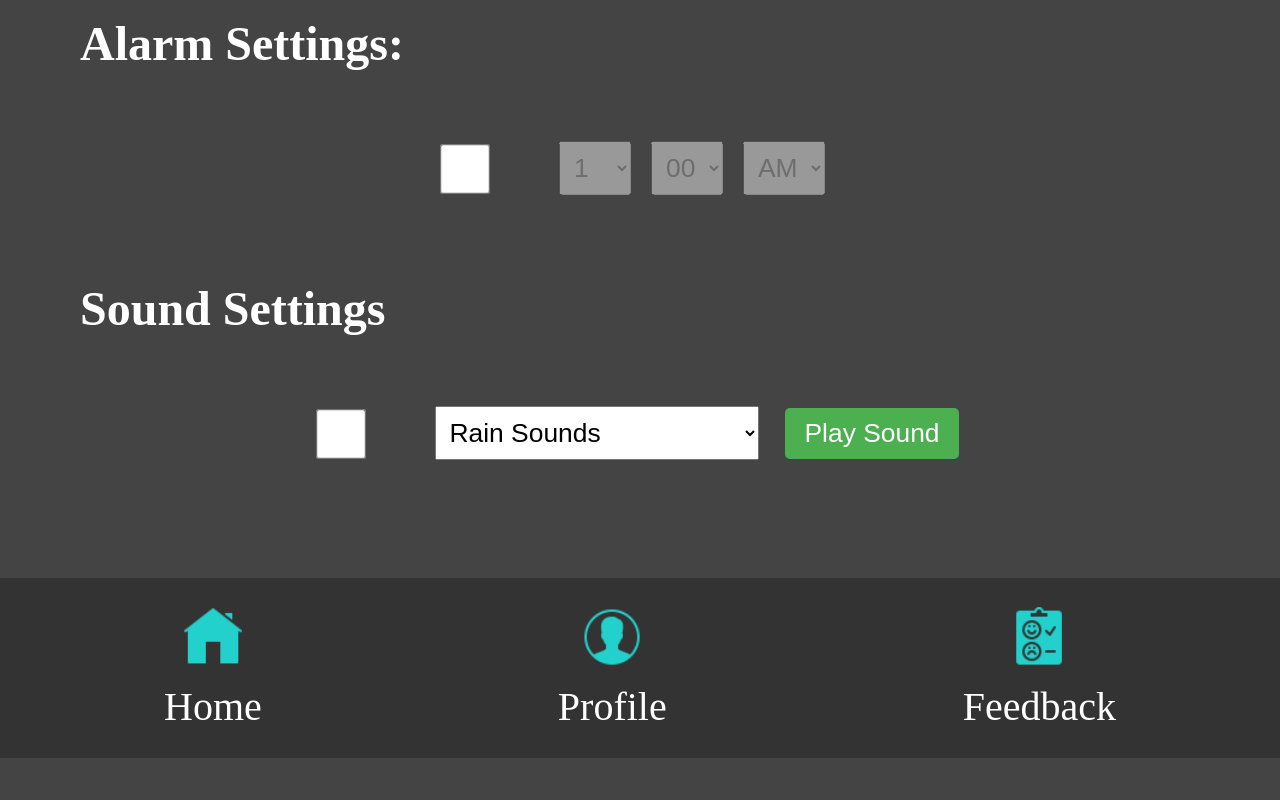
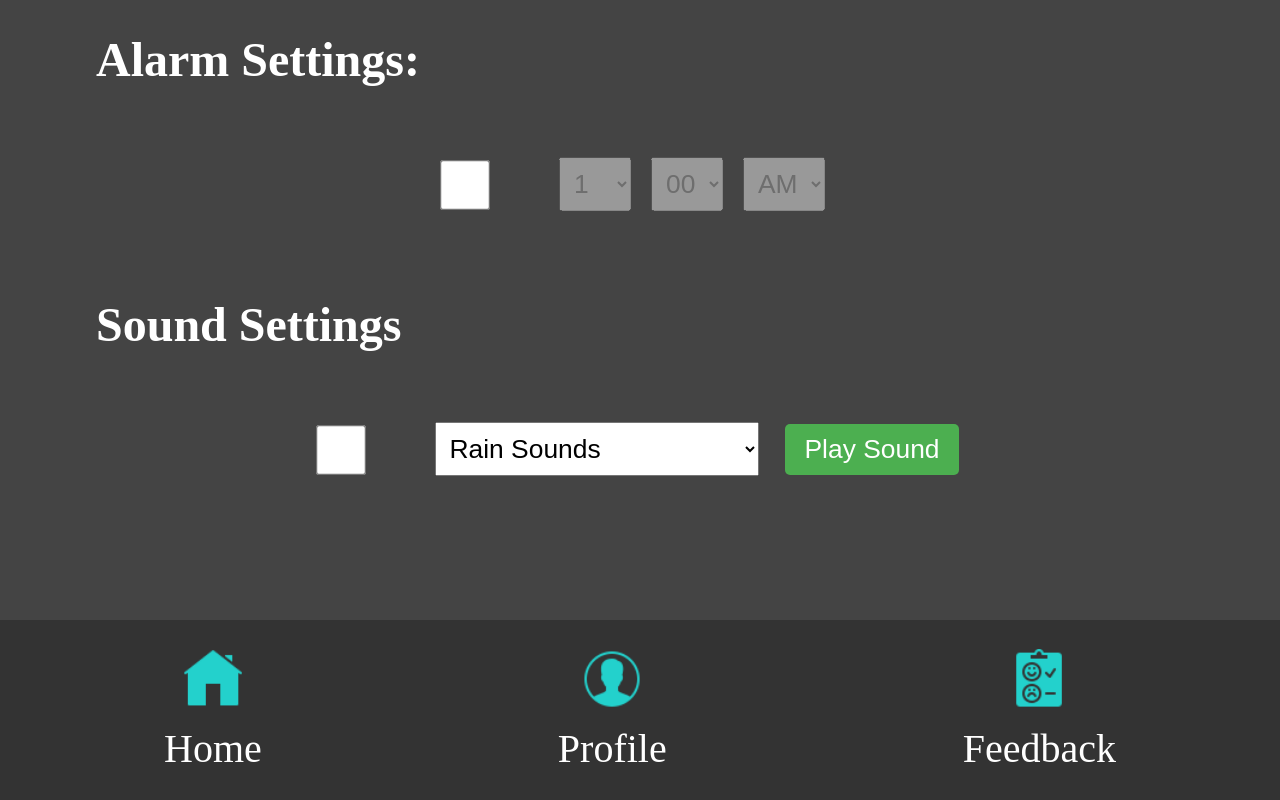
Before and after one commit to NebiyouErsabo/SmartRest, a plain HTML site: page home.html in a window 1280 px wide. Shown: the part 827-1627 px from the top of the page. Before the commit the page ends 1585 px from the top, so only its background shows below. Drawn offline with Linux system fonts and the light colour scheme.

Commit message:
-small modification

```diff
--- a/style.css
+++ b/style.css
@@ -77,7 +77,7 @@ a {
 .home{
     background-color: #444444;
     margin: auto;
-    padding: 4rem 5rem;
+    padding: 5rem 6rem;
     display: flex;
     flex-direction: column;
     gap:0.5rem;
@@ -175,6 +175,7 @@ a {
 
 .sound-settings-container {
 	margin-top: 50px;
+    margin-bottom: 10px;
 }
 
 select{
```
Also changed, not shown: 1 other file.
